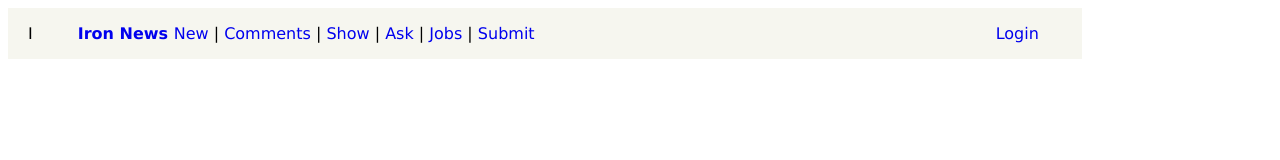
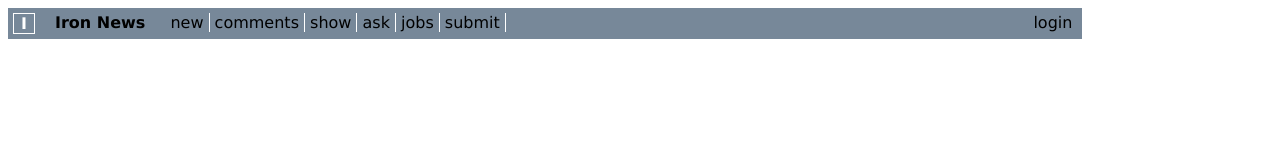
Before and after one commit to byrondevonwall/iron-news, a plain HTML site: page index.html in a window 1280 px wide. Drawn offline with Linux system fonts and the light colour scheme.

Commit message:
changed header styling from html to css

```diff
--- a/assets/css/styles.css
+++ b/assets/css/styles.css
@@ -1,32 +1,74 @@
 /*********************************************************************
 
 *********************************************************************/
-* {
-  box-sizing: border-box;
+body {
+  font-family: verdana, sans-serif;
 }
 
-body {
-  font-family: verdana, sans-serif;
+header {
+  background-color: lightslategrey;
+  width: 85%;
+  display: inline-block;
+}
+
+nav {
+  display: inline-block;
+}
+
+ul {
+  padding: 0;
+  margin: 5px 0 5px 20px;
+}
+
+ul li {
+  display: inline-block;
+  border-style: solid;
+  border-width: 1px;
+  border-top: none;
+  border-bottom: none;
+  border-left: none;
+  border-color: white;
+  padding-right: 5px;
+  margin: 0;
 }
 
 a {
   text-decoration: none;
 }
 
+aside {
+  padding: 0;
+  margin: 5px 10px 5px 0;
+  float: right;
+}
+
 /*********************************************************************
-
+class-selectors
 *********************************************************************/
 
+.sitename {
+display: inline-block;
+font-size: 1em;
+line-height: 0;
+padding: 0 0 0 15px;
+margin: 0;
+font-weight: bold;
+}
 
 /*********************************************************************
 id-selectors
 *********************************************************************/
-#logo {
-  padding: 0 10px 0 20px;
-}
- #logo a {
+
+ #logo{
+   float:left;
+   color: white;
+   border-style: solid;
+   text-align: center;
+   font-weight: bold;
+   margin: 5px 5px;
+   width: 20px;
    border-width: 1px;
-   border-color: black;
+   border-color: white;
  }
 
 
--- a/index.html
+++ b/index.html
@@ -6,28 +6,25 @@
   </head>
   <body>
     <header>
-    <nav>
-      <table id="inmain" border="0" cellpadding="0" cellspacing="0" width="85%" bgcolor="#f6f6ef">
-        <tr>
-          <td id="logo">
-            <p>I</p>
-          </td>
-          <td>
-            <span class="pagetop">
-              <b class="sitename">
-                <a href="#">Iron News</a>
-              </b>
-              <a href="#">New</a> | <a href="#">Comments</a> | <a href="#">Show</a> | <a href="#">Ask</a> | <a href="#">Jobs</a> | <a href="#">Submit</a>
-            </span>
-          </td>
-          <td id="login">
-            <span class="pagetop">
-              <a href="#">Login</a>
-            </span>
-          </td>
-        </tr>
-      </table>
+      <div id="logo">
+        I
+      </div>
+      <div class="sitename">
+        Iron News
+      </div>
+      <nav>
+      <ul>
+        <li>new</li>
+        <li>comments</li>
+        <li>show</li>
+        <li>ask</li>
+        <li>jobs</li>
+        <li>submit</li>
+      </ul>
     </nav>
+    <aside>
+      login
+    </aside>
     </header>
   </body>
 </html>
```
